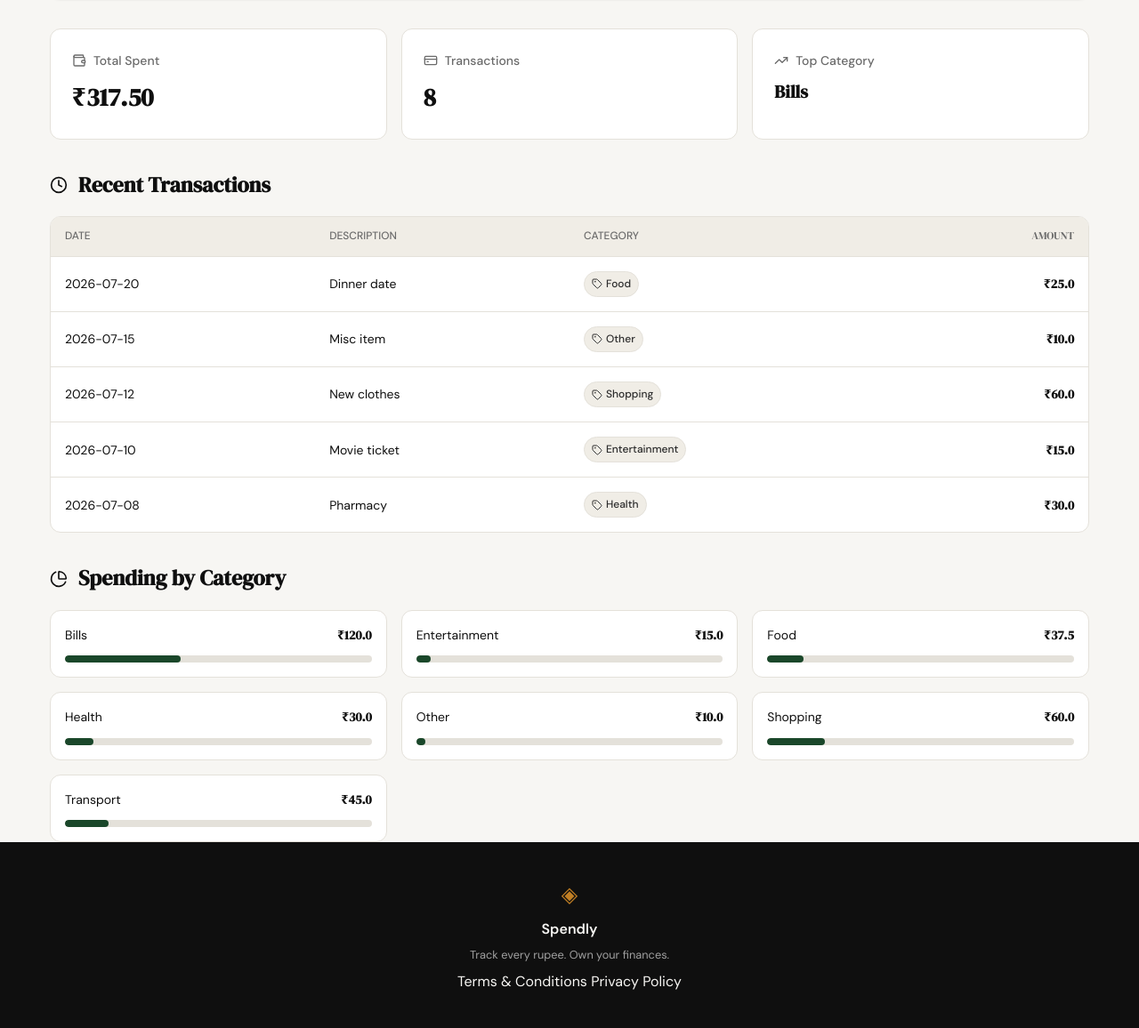
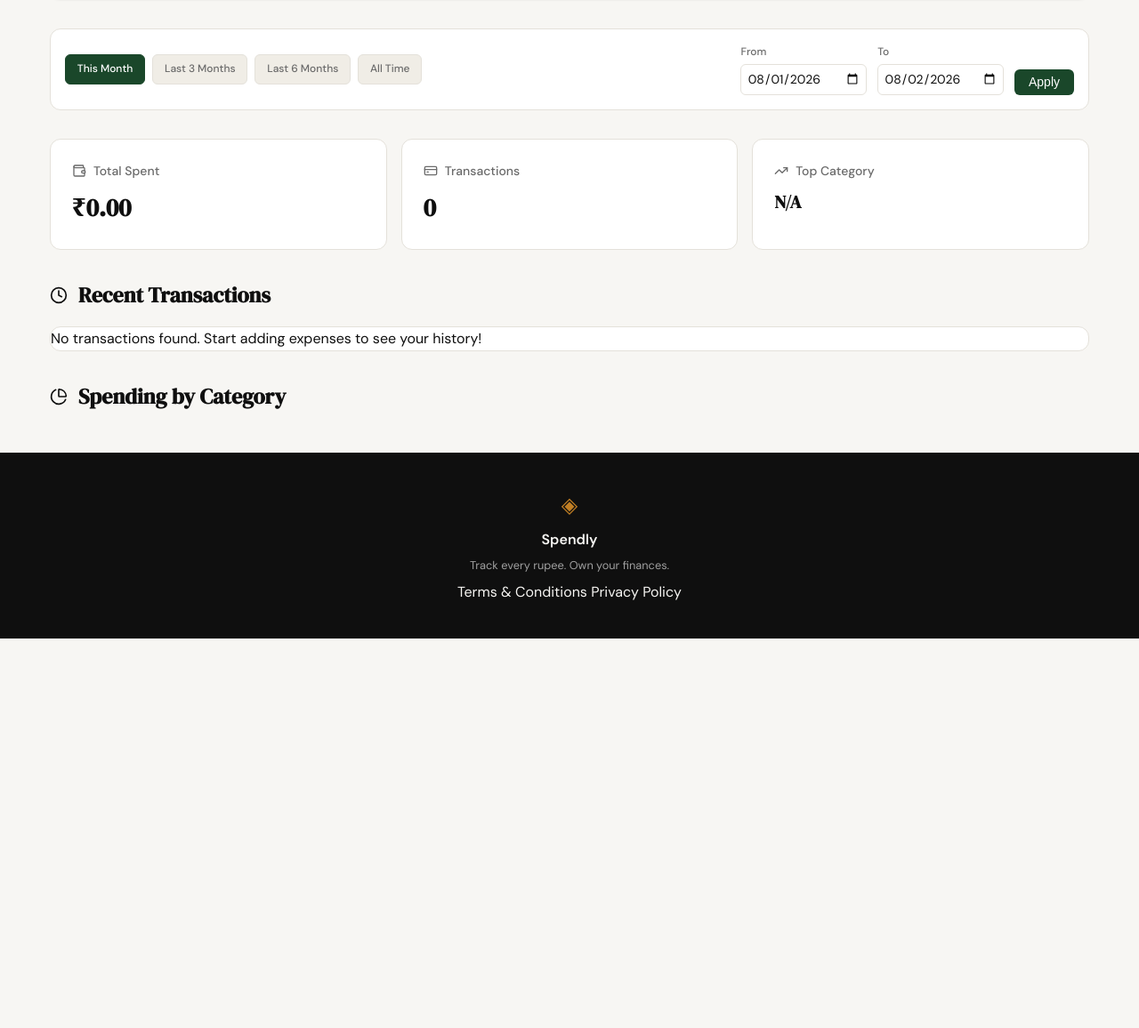
Before and after one commit to hridoy-max/Expense_tracker, a Flask app: page /profile?date_from=2026-08-01&date_to=2026-08-02 in a window 1280 px wide. Shown: the part 192-1348 px from the top of the page at 89% size. After the commit the page ends 910 px from the top, so only its background shows below. Run offline with Flask 3, Linux system fonts and the light colour scheme; a user stored in the database is signed in; data comes from the database, SQL or seed files in the repository; both versions use the stored data as it was after the commit.

Commit message:
add data filter

```diff
--- a/app.py
+++ b/app.py
@@ -3,7 +3,7 @@ from database.db import get_db, init_db, seed_db, create_user, get_user_by_email
 import sqlite3
 from werkzeug.security import check_password_hash
 from functools import wraps
-from datetime import datetime
+from datetime import datetime, timedelta
 
 app = Flask(__name__)
 app.secret_key = 'dev-secret-key-for-spendly'
@@ -117,19 +117,71 @@ def logout():
     return redirect(url_for('landing'))
 
 
+def get_date_filter_params(request_args):
+    """
+    Validates date filters and calculates presets.
+    Returns (date_from, date_to, presets)
+    """
+    date_from = request_args.get('date_from')
+    date_to = request_args.get('date_to')
+
+    def is_valid_date(date_str):
+        if not date_str:
+            return False
+        try:
+            datetime.strptime(date_str, '%Y-%m-%d')
+            return True
+        except ValueError:
+            return False
+
+    if date_from and not is_valid_date(date_from):
+        date_from = None
+    if date_to and not is_valid_date(date_to):
+        date_to = None
+
+    if date_from and date_to and date_from > date_to:
+        flash("Start date must be before end date.", "error")
+        date_from = None
+        date_to = None
+
+    today = datetime.now().date()
+    presets = {
+        "this_month": {
+            "from": today.replace(day=1).strftime('%Y-%m-%d'),
+            "to": today.strftime('%Y-%m-%d')
+        },
+        "last_3_months": {
+            "from": (today - timedelta(days=90)).strftime('%Y-%m-%d'),
+            "to": today.strftime('%Y-%m-%d')
+        },
+        "last_6_months": {
+            "from": (today - timedelta(days=180)).strftime('%Y-%m-%d'),
+            "to": today.strftime('%Y-%m-%d')
+        },
+        "all_time": {
+            "from": None,
+            "to": None
+        }
+    }
+    return date_from, date_to, presets
+
 @app.route("/profile")
 @login_required
 def profile():
     user_id = session.get('user_id')
 
-    # Fetch real data from database
+    # Get validated filters and presets
+    date_from, date_to, presets = get_date_filter_params(request.args)
+
+    # Fetch real data from database with filters
     user = get_user_by_id(user_id)
-    stats = get_user_stats(user_id)
-    transactions = get_user_transactions(user_id)
-    categories = get_category_breakdown(user_id)
+    stats = get_user_stats(user_id, date_from, date_to)
+    transactions = get_user_transactions(user_id, date_from=date_from, date_to=date_to)
+    categories = get_category_breakdown(user_id, date_from, date_to)
 
     if not user:
         abort(404)
+
 
     # Format data for template
     # Format member_since from created_at (ISO format) to "Month Year"
@@ -156,7 +208,9 @@ def profile():
         user=user_data,
         stats=summary_stats,
         transactions=transactions,
-        categories=categories
+        categories=categories,
+        presets=presets,
+        active_filter={"from": date_from, "to": date_to}
     )
 
 
--- a/database/db.py
+++ b/database/db.py
@@ -1,13 +1,13 @@
 import sqlite3
 from werkzeug.security import generate_password_hash
-
-DB_PATH = "spendly.db"
+from flask import current_app
 
 def get_db():
     """
-    Opens a connection to the SQLite database and configures it.
+    Opens a connection to the SQLite database configured in the app.
     """
-    conn = sqlite3.connect(DB_PATH)
+    db_path = current_app.config.get('DATABASE', "spendly.db")
+    conn = sqlite3.connect(db_path)
     conn.row_factory = sqlite3.Row
     conn.execute("PRAGMA foreign_keys = ON")
     return conn
@@ -75,24 +75,32 @@ def get_user_by_id(user_id):
         return conn.execute("SELECT * FROM users WHERE id = ?", (user_id,)).fetchone()
 
 
-def get_user_stats(user_id):
+def get_user_stats(user_id, date_from=None, date_to=None):
     """
     Calculates summary statistics for a user's expenses.
     Returns a dictionary with total_spent, transaction_count, and top_category.
     """
     with get_db() as conn:
+        # Base filter
+        where_clause = "WHERE user_id = ?"
+        params = [user_id]
+
+        if date_from and date_to:
+            where_clause += " AND date BETWEEN ? AND ?"
+            params.extend([date_from, date_to])
+
         # Total spent
-        res_total = conn.execute("SELECT SUM(amount) as total FROM expenses WHERE user_id = ?", (user_id,)).fetchone()
+        res_total = conn.execute(f"SELECT SUM(amount) as total FROM expenses {where_clause}", params).fetchone()
         total_spent = res_total['total'] if res_total and res_total['total'] is not None else 0.0
 
         # Transaction count
-        res_count = conn.execute("SELECT COUNT(*) as count FROM expenses WHERE user_id = ?", (user_id,)).fetchone()
+        res_count = conn.execute(f"SELECT COUNT(*) as count FROM expenses {where_clause}", params).fetchone()
         transaction_count = res_count['count'] if res_count else 0
 
         # Top category
         res_top = conn.execute(
-            "SELECT category FROM expenses WHERE user_id = ? GROUP BY category ORDER BY SUM(amount) DESC LIMIT 1",
-            (user_id,)
+            f"SELECT category FROM expenses {where_clause} GROUP BY category ORDER BY SUM(amount) DESC LIMIT 1",
+            params
         ).fetchone()
         top_category = res_top['category'] if res_top else None
 
@@ -103,26 +111,42 @@ def get_user_stats(user_id):
         }
 
 
-def get_user_transactions(user_id, limit=5):
+def get_user_transactions(user_id, limit=5, date_from=None, date_to=None):
     """
     Retrieves the most recent transactions for a user.
     """
     with get_db() as conn:
+        where_clause = "WHERE user_id = ?"
+        params = [user_id]
+
+        if date_from and date_to:
+            where_clause += " AND date BETWEEN ? AND ?"
+            params.extend([date_from, date_to])
+
+        params.append(limit)
+
         return conn.execute(
-            "SELECT date, description, category, amount FROM expenses WHERE user_id = ? ORDER BY date DESC LIMIT ?",
-            (user_id, limit)
+            f"SELECT date, description, category, amount FROM expenses {where_clause} ORDER BY date DESC LIMIT ?",
+            params
         ).fetchall()
 
 
-def get_category_breakdown(user_id):
+def get_category_breakdown(user_id, date_from=None, date_to=None):
     """
     Calculates the spending breakdown by category for a user.
     Returns a list of dictionaries with category, amount, and percentage.
     """
     with get_db() as conn:
+        where_clause = "WHERE user_id = ?"
+        params = [user_id]
+
+        if date_from and date_to:
+            where_clause += " AND date BETWEEN ? AND ?"
+            params.extend([date_from, date_to])
+
         rows = conn.execute(
-            "SELECT category, SUM(amount) as total FROM expenses WHERE user_id = ? GROUP BY category",
-            (user_id,)
+            f"SELECT category, SUM(amount) as total FROM expenses {where_clause} GROUP BY category",
+            params
         ).fetchall()
 
         if not rows:
--- a/static/css/profile.css
+++ b/static/css/profile.css
@@ -7,6 +7,91 @@
     max-width: var(--max-width);
     margin: 0 auto;
     padding: 0 1rem;
+}
+
+/* Filter Bar */
+.filter-bar {
+    display: flex;
+    justify-content: space-between;
+    align-items: center;
+    gap: 1rem;
+    background: var(--paper-card);
+    border: 1px solid var(--border);
+    border-radius: var(--radius-md);
+    padding: 1rem;
+    flex-wrap: wrap;
+}
+
+.filter-presets {
+    display: flex;
+    gap: 0.5rem;
+    flex-wrap: wrap;
+}
+
+.preset-btn {
+    padding: 0.4rem 0.8rem;
+    border-radius: var(--radius-sm);
+    font-size: 0.75rem;
+    font-weight: 500;
+    text-decoration: none;
+    color: var(--ink-muted);
+    background: var(--paper-warm);
+    border: 1px solid var(--border);
+    transition: all 0.2s ease;
+}
+
+.preset-btn:hover {
+    border-color: var(--accent);
+    color: var(--ink);
+}
+
+.preset-btn.active {
+    background: var(--accent);
+    color: white;
+    border-color: var(--accent);
+}
+
+.filter-custom {
+    display: flex;
+    align-items: flex-end;
+    gap: 0.75rem;
+}
+
+.filter-group {
+    display: flex;
+    flex-direction: column;
+    gap: 0.25rem;
+}
+
+.filter-group label {
+    font-size: 0.75rem;
+    color: var(--ink-muted);
+    font-weight: 500;
+}
+
+.filter-group input {
+    padding: 0.4rem;
+    border: 1px solid var(--border);
+    border-radius: var(--radius-sm);
+    font-size: 0.875rem;
+    font-family: inherit;
+    color: var(--ink);
+}
+
+.apply-btn {
+    padding: 0.4rem 1rem;
+    background: var(--accent);
+    color: white;
+    border: none;
+    border-radius: var(--radius-sm);
+    font-size: 0.875rem;
+    font-weight: 500;
+    cursor: pointer;
+    transition: opacity 0.2s ease;
+}
+
+.apply-btn:hover {
+    opacity: 0.9;
 }
 
 /* User Info Card */
@@ -20,6 +105,7 @@
     gap: 1.5rem;
     box-shadow: 0 1px 2px rgba(0, 0, 0, 0.04);
 }
+
 
 .user-avatar {
     width: 64px;
--- a/templates/profile.html
+++ b/templates/profile.html
@@ -16,6 +16,39 @@
             <p>{{ user.email }} &bull; Member since {{ user.member_since }}</p>
         </div>
     </header>
+
+    <!-- Date Filter Bar -->
+    <div class="filter-bar">
+        <div class="filter-presets">
+            <a href="{{ url_for('profile', date_from=presets.this_month.from, date_to=presets.this_month.to) }}"
+               class="preset-btn {{ 'active' if active_filter.from == presets.this_month.from and active_filter.to == presets.this_month.to else '' }}">
+               This Month
+            </a>
+            <a href="{{ url_for('profile', date_from=presets.last_3_months.from, date_to=presets.last_3_months.to) }}"
+               class="preset-btn {{ 'active' if active_filter.from == presets.last_3_months.from and active_filter.to == presets.last_3_months.to else '' }}">
+               Last 3 Months
+            </a>
+            <a href="{{ url_for('profile', date_from=presets.last_6_months.from, date_to=presets.last_6_months.to) }}"
+               class="preset-btn {{ 'active' if active_filter.from == presets.last_6_months.from and active_filter.to == presets.last_6_months.to else '' }}">
+               Last 6 Months
+            </a>
+            <a href="{{ url_for('profile') }}"
+               class="preset-btn {{ 'active' if not active_filter.from and not active_filter.to else '' }}">
+               All Time
+            </a>
+        </div>
+        <form class="filter-custom" method="GET" action="{{ url_for('profile') }}">
+            <div class="filter-group">
+                <label for="date_from">From</label>
+                <input type="date" id="date_from" name="date_from" value="{{ active_filter.from or '' }}">
+            </div>
+            <div class="filter-group">
+                <label for="date_to">To</label>
+                <input type="date" id="date_to" name="date_to" value="{{ active_filter.to or '' }}">
+            </div>
+            <button type="submit" class="apply-btn">Apply</button>
+        </form>
+    </div>
 
     <!-- Summary Stats Row -->
     <section class="stats-grid">
@@ -70,7 +103,7 @@
                                 {{ tx.category }}
                             </span>
                         </td>
-                        <td class="amount-cell">₹{{ tx.amount }}</td>
+                        <td class="amount-cell">₹{{ "%.2f"|format(tx.amount) }}</td>
                     </tr>
                     {% endfor %}
                 </tbody>
@@ -94,7 +127,7 @@
             <div class="cat-item">
                 <div class="cat-info">
                     <span>{{ cat.category }}</span>
-                    <span class="amount-cell">₹{{ cat.amount }}</span>
+                    <span class="amount-cell">₹{{ "%.2f"|format(cat.amount) }}</span>
                 </div>
                 <div class="cat-bar-bg">
                     <div class="cat-bar-fill" style="width: {{ cat.percentage }}%;"></div>
```
Also changed, not shown: debug_response.py (added, +49 -0 lines), tests/test_profile_filter.py (added, +132 -0 lines), debug.db (added), spendly.db.
